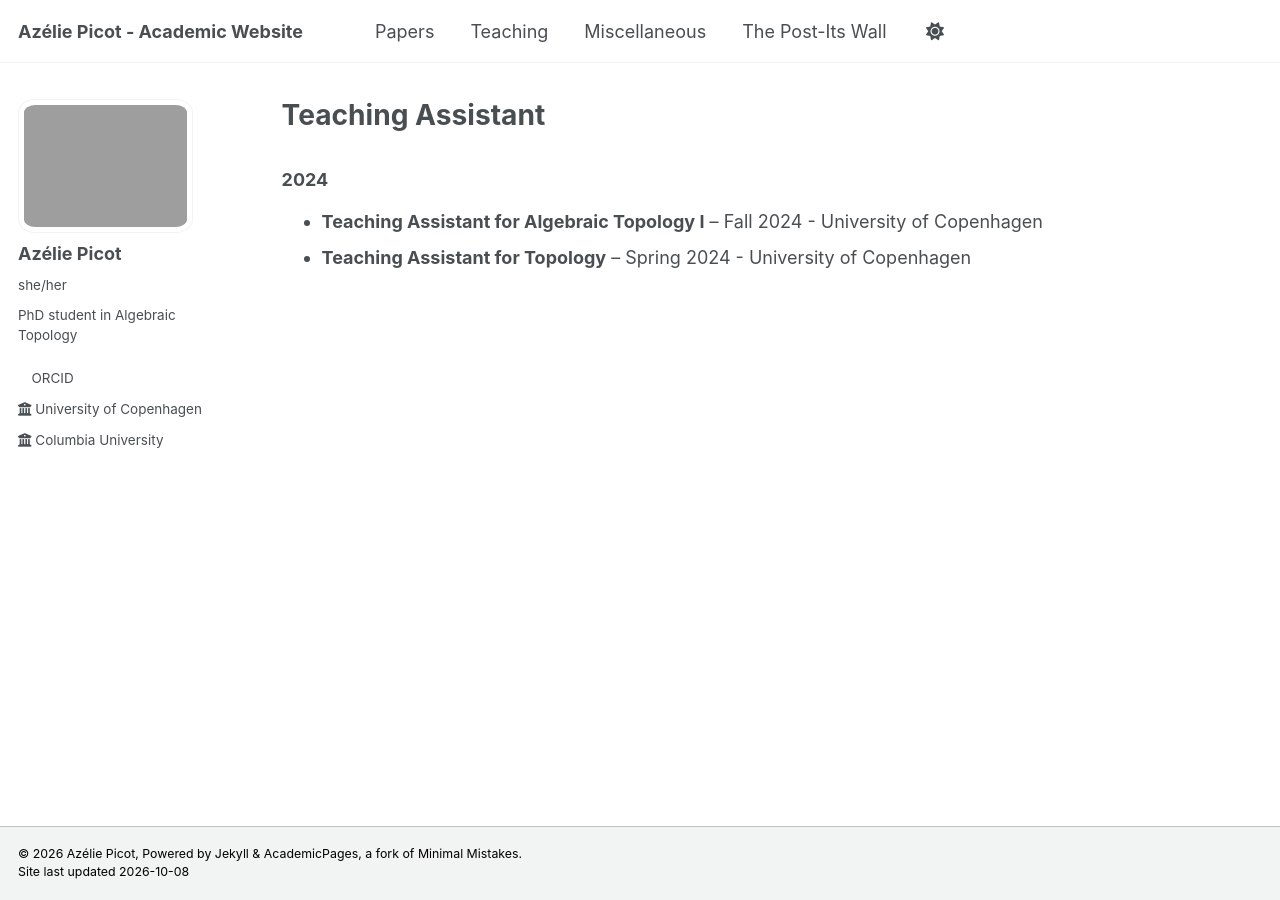
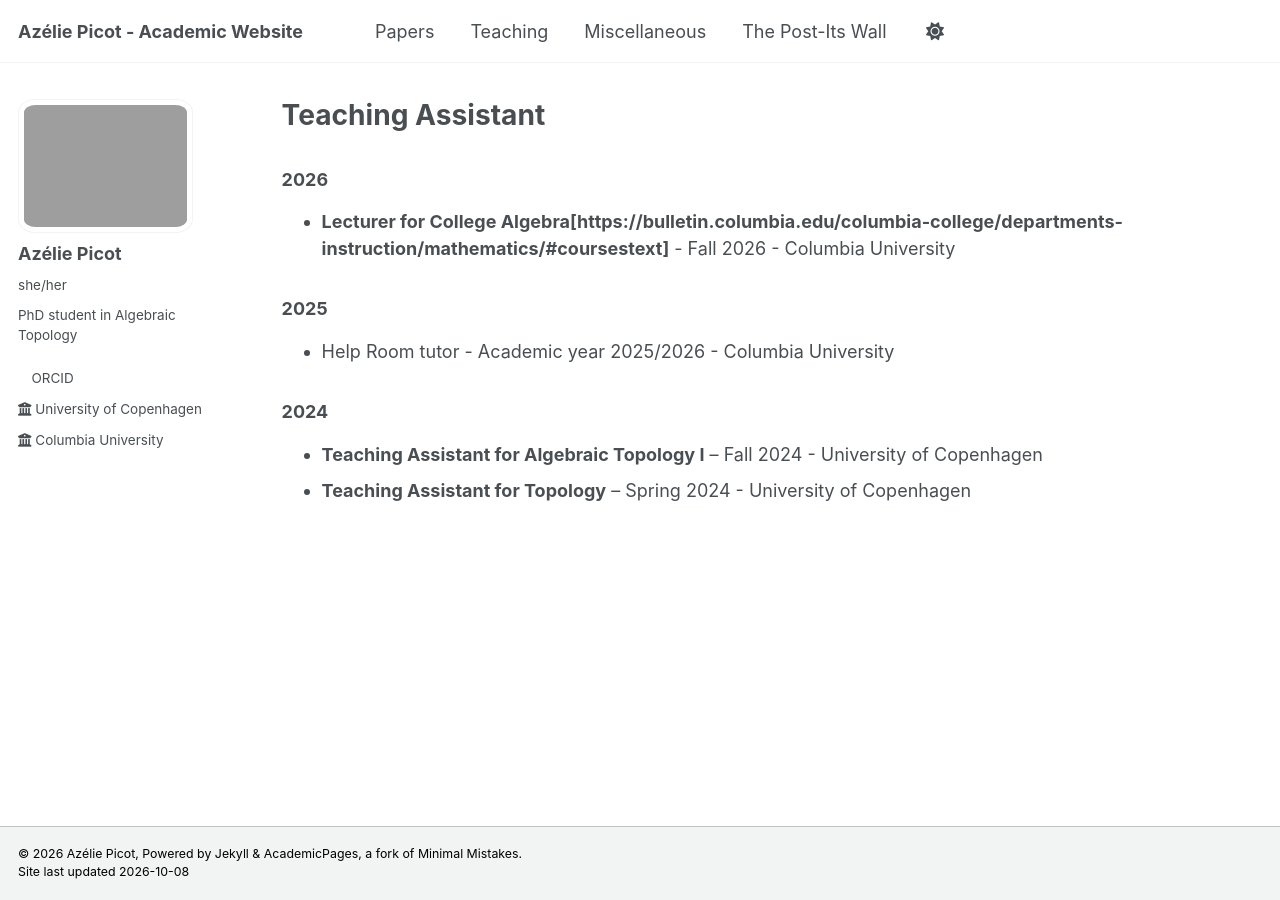
Before and after one commit to azeliepicot/azeliepicot.github.io, a Jekyll site: the page built from _pages/courses.md, in a window 1280 px wide. Built offline with Jekyll 4.4.1, drawn with Linux system fonts in a browser that asks for light colours.

Commit message:
Update teaching assistant roles for 2025 and 2026
Added new teaching positions for 2025 and 2026.

```diff
--- a/_pages/courses.md
+++ b/_pages/courses.md
@@ -9,6 +9,14 @@ hide_title: true
 
 # Teaching Assistant
 
+### 2026
+
+- **Lecturer for College Algebra[https://bulletin.columbia.edu/columbia-college/departments-instruction/mathematics/#coursestext]** - Fall 2026 - Columbia University
+
+### 2025
+
+- Help Room tutor - Academic year 2025/2026 - Columbia University
+
 ### 2024
 - **Teaching Assistant for Algebraic Topology I** – Fall 2024 - University of Copenhagen
 - **Teaching Assistant for Topology** – Spring 2024 - University of Copenhagen
```
